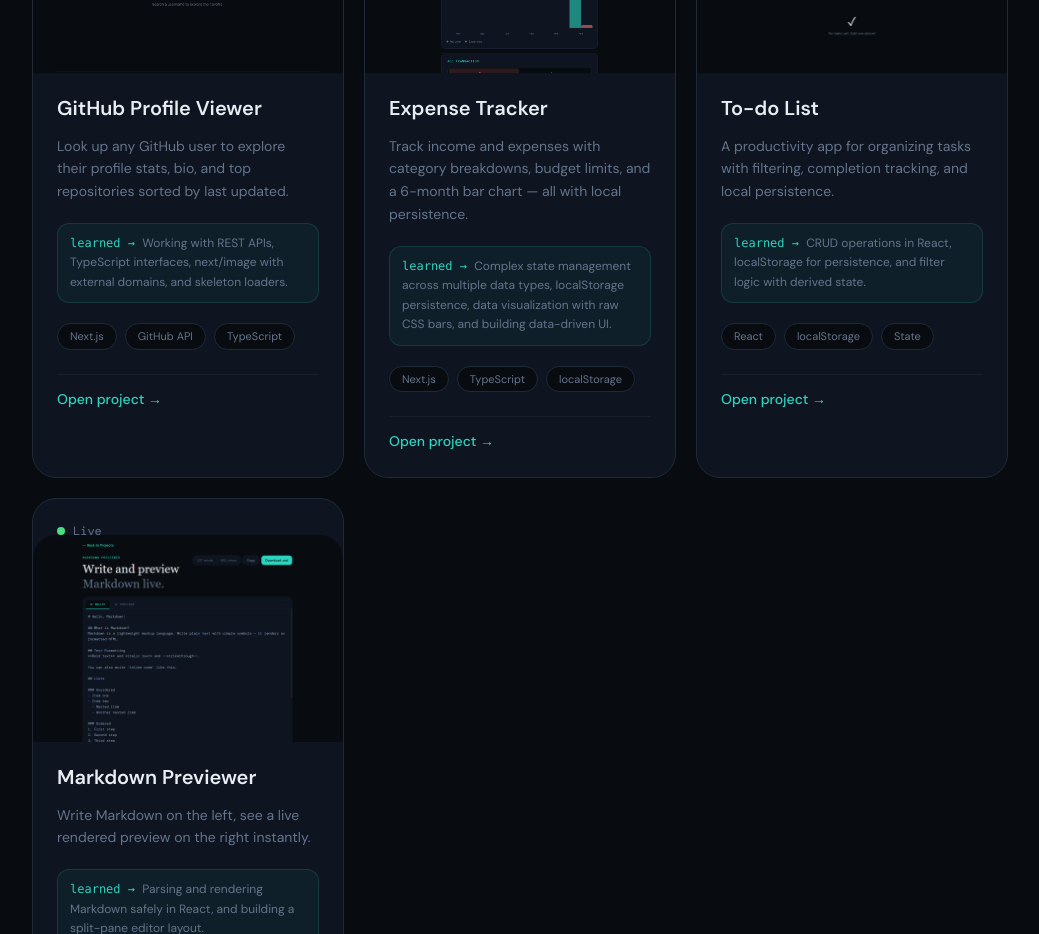
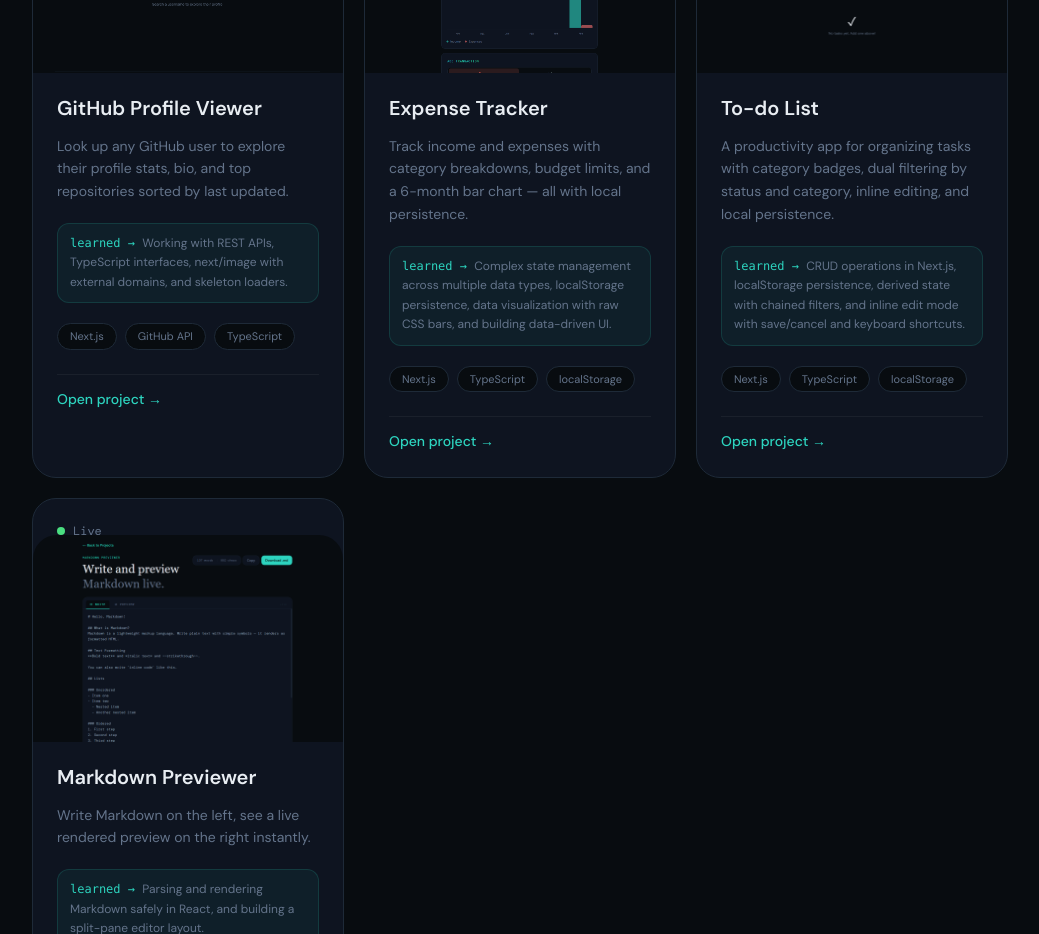
Before and after one commit to Franz07-dev/franz-portfolio, a Next.js app: page /projects in a window 1280 px wide. Shown: the part 1500-2434 px from the top of the page, without its empty margins (120-1159 px from the left). Built offline with nearby package versions, Linux system fonts and the light colour scheme.

Commit message:
update to-do list tags and description

```diff
--- a/app/projects/page.tsx
+++ b/app/projects/page.tsx
@@ -84,12 +84,12 @@ const projectSections: ProjectSection[] = [
       },
       {
         title:    "To-do List",
-        desc:     "A productivity app for organizing tasks with filtering, completion tracking, and local persistence.",
-        learned:  "CRUD operations in React, localStorage for persistence, and filter logic with derived state.",
+        desc:     "A productivity app for organizing tasks with category badges, dual filtering by status and category, inline editing, and local persistence.",
+        learned:  "CRUD operations in Next.js, localStorage persistence, derived state with chained filters, and inline edit mode with save/cancel and keyboard shortcuts.",
         status:   "Live",
         image:    "/todo-list.png",
         href:     "/projects/to-do-list",
-        tags:     ["React", "localStorage", "State"],
+        tags:     ["Next.js", "TypeScript", "localStorage"],
       },
       {
         title:    "Markdown Previewer",
```
